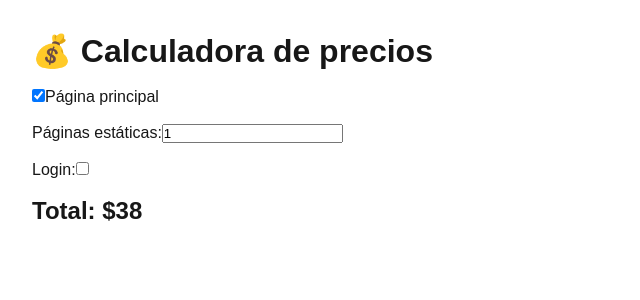
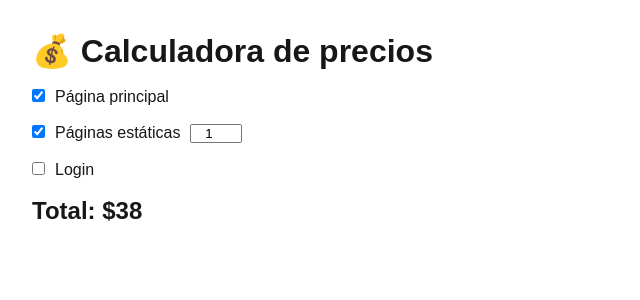
Before and after one commit to jesuswasnthere/calculadora_precios, a Next.js app: page / in a window 1280 px wide. Shown: the top 300 px of the page, without its empty margins (0-640 px from the left). Built offline with nearby package versions, Linux system fonts and the light colour scheme.

Commit message:
(FIX)
cambios menores

```diff
--- a/src/app/calculadora/calculadora.tsx
+++ b/src/app/calculadora/calculadora.tsx
@@ -21,7 +21,7 @@ export default function Calculadora() {
       <br />
 
       <label>
-        <input
+        <input style={{ marginRight: '10px' }}
           type="checkbox"
           checked={seleccion.paginaPrincipal}
           onChange={e => setSeleccion(s => ({ ...s, paginaPrincipal: e.target.checked }))}
@@ -31,8 +31,15 @@ export default function Calculadora() {
       <br /><br />
 
       <label>
-        Páginas estáticas:
-        <input
+        <input style={{ marginRight: '10px' }}
+          type="checkbox"
+          checked={seleccion.paginasEstaticas}
+          onChange={e => setSeleccion(s => ({ ...s, paginasEstaticas: e.target.checked ? 1 : 0 }))}
+        />
+        Páginas estáticas
+        <input style={{ marginLeft: '10px', textAlign: 'center' }}
+          min={0}
+          max={20}
           type="number"
           value={seleccion.paginasEstaticas}
           onChange={e => setSeleccion(s => ({ ...s, paginasEstaticas: Number(e.target.value) }))}
@@ -41,12 +48,12 @@ export default function Calculadora() {
       <br /><br />
 
       <label>
-        Login:
-        <input
+        <input style={{ marginRight: '10px' }}
           type="checkbox"
           checked={seleccion.login}
           onChange={e => setSeleccion(s => ({ ...s, login: e.target.checked }))}
-        />
+          />
+          Login
       </label>
       <br /><br />
 
--- a/src/app/layout.tsx
+++ b/src/app/layout.tsx
@@ -13,8 +13,8 @@ const geistMono = Geist_Mono({
 });
 
 export const metadata: Metadata = {
-  title: "Create Next App",
-  description: "Generated by create next app",
+  title: "Calculadora de precios",
+  description: "Saca la cuenta y cotiza tu página web a tu gusto!",
 };
 
 export default function RootLayout({
```
